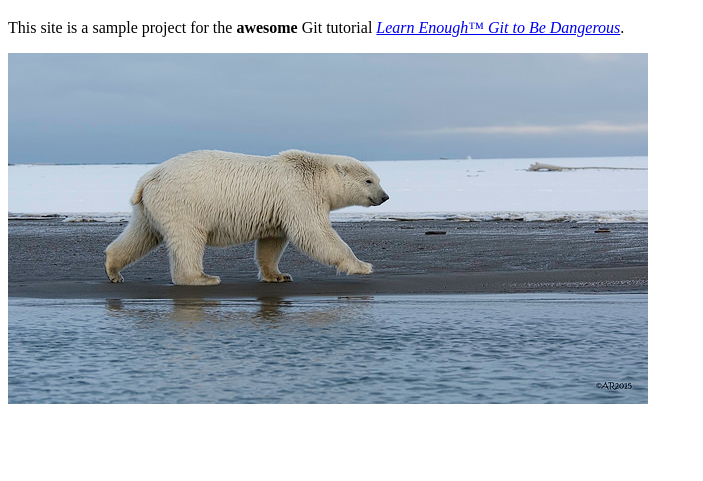
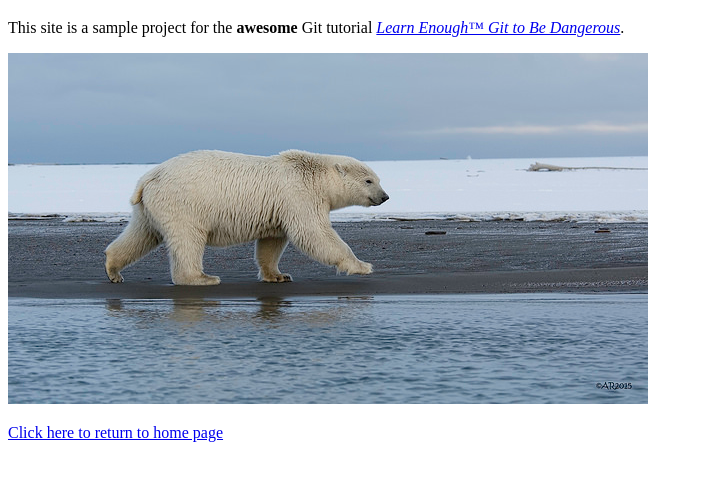
Before and after one commit to bwitka/website, a plain HTML site: page about.html in a window 1280 px wide. Shown: the part 61-542 px from the top of the page, without its empty margins (0-703 px from the left). Drawn offline with Linux system fonts and the light colour scheme.

Commit message:
Add link to homepage on about page

```diff
--- a/about.html
+++ b/about.html
@@ -12,5 +12,6 @@
     <a href="https://www.flickr.com/photos/puliarfanita/22959238329">
       <img src="images/polar_bear.jpg" alt="Polar bear">
     </a>
+    <p><a href="index.html">Click here to return to home page</a></p>
   </body>
 </html>
```
